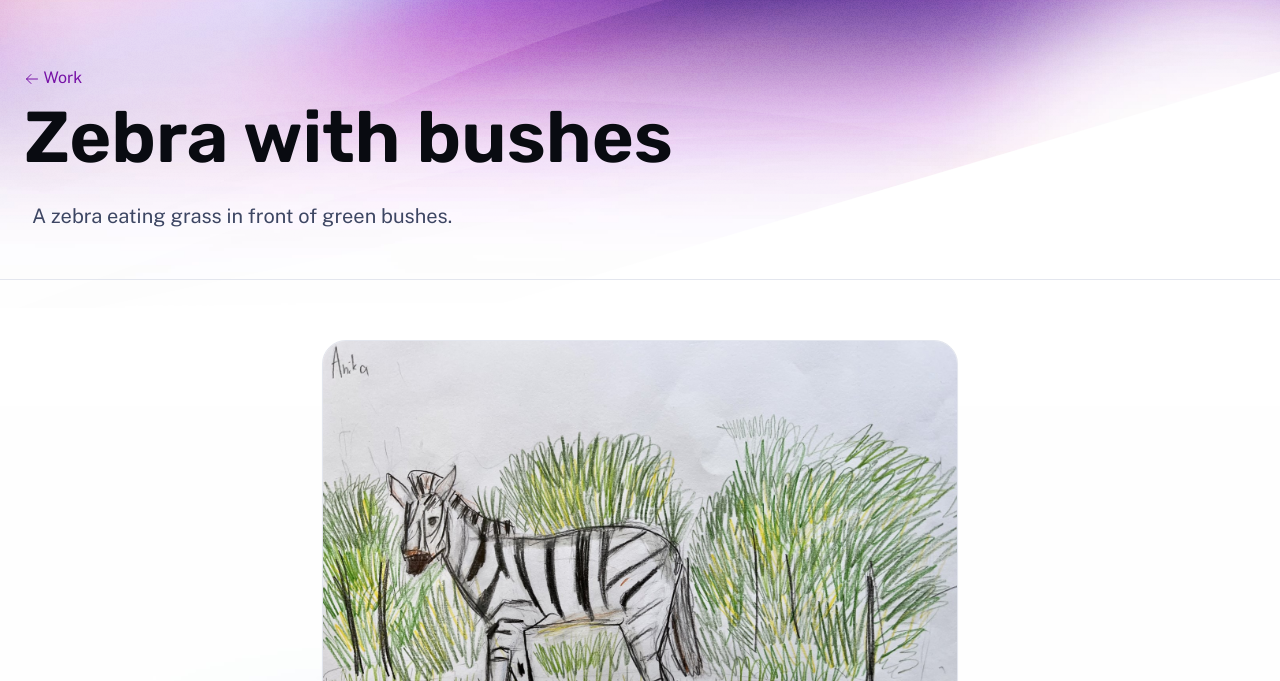
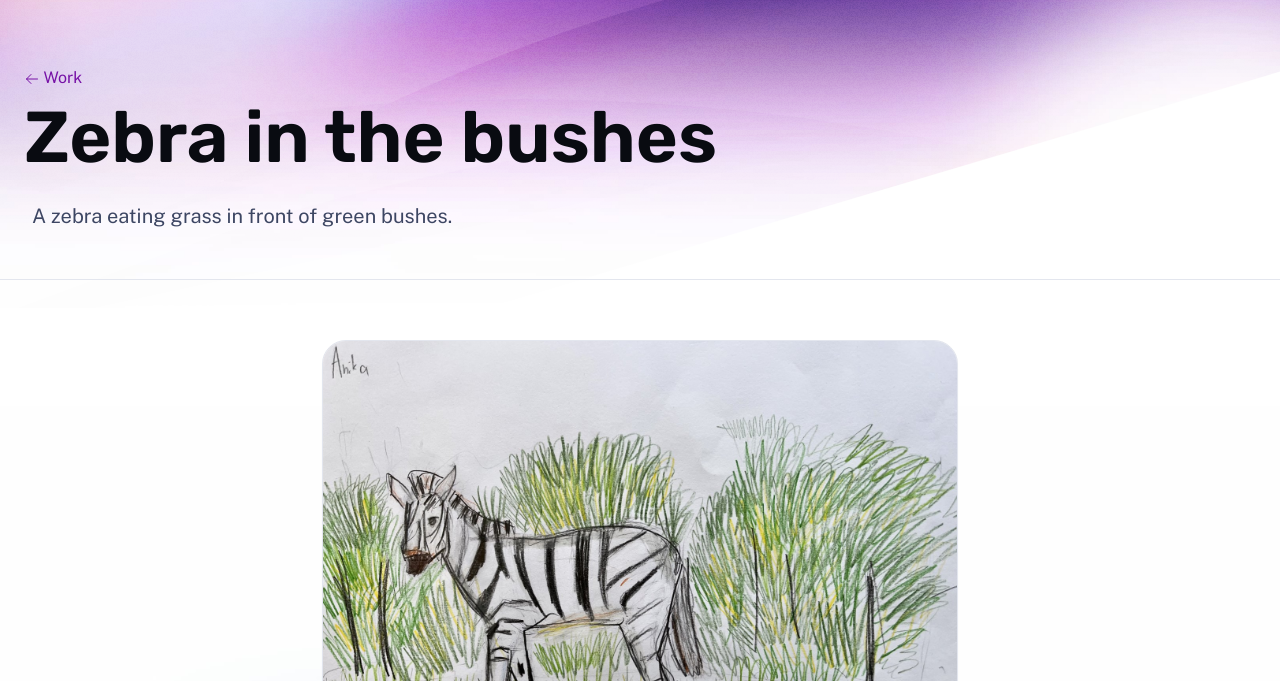
Before and after one commit to przadka/anika-portfolio, an Astro site: page /work/zebra in a window 1280 px wide. Shown: the part 119-800 px from the top of the page. Built offline with nearby package versions, Linux system fonts and the light colour scheme; Astro itself is replaced by a stand-in of ours.

Commit message:
Grammar fix

```diff
--- a/src/content/work/zebra.md
+++ b/src/content/work/zebra.md
@@ -1,5 +1,5 @@
 ---
-title: Zebra with bushes
+title: Zebra in the bushes
 publishDate: 2023-02-02 00:00:00
 img: /assets/zebra.jpg
 img_alt: A zebra in front of green bushes
```
